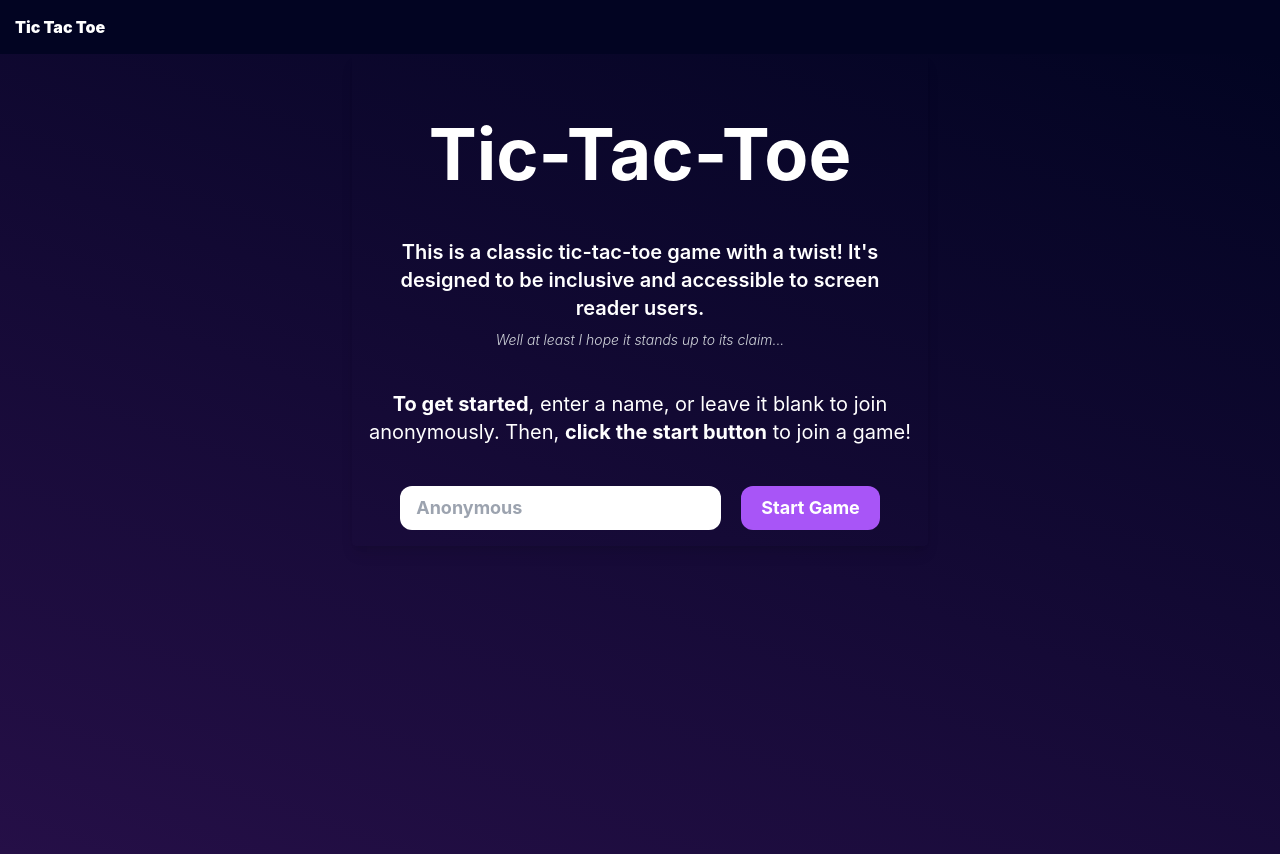
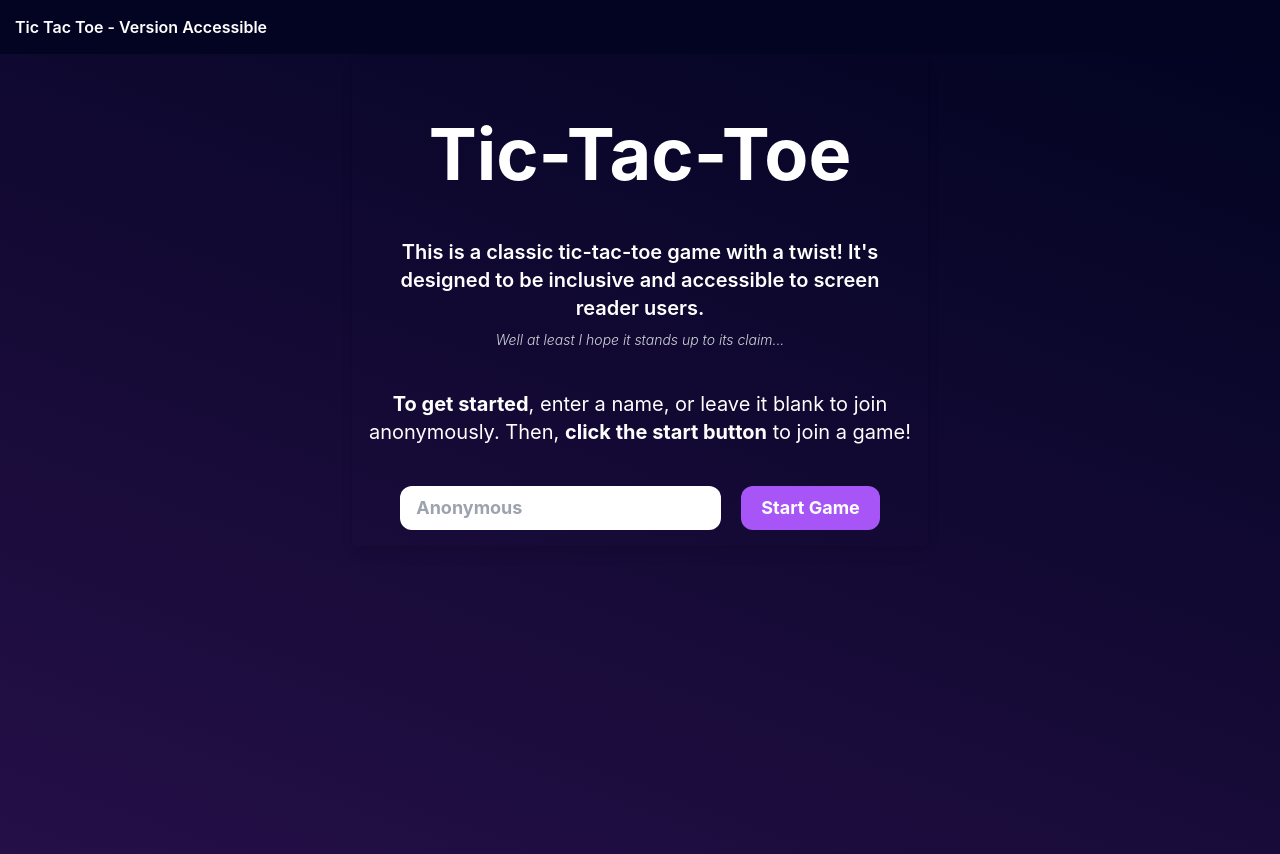
Before and after one commit to yunruu/tic-tac-toe-fe, a React (Create React App) app: page / in a window 1280 px wide. Built offline with nearby package versions, Linux system fonts and the light colour scheme.

Commit message:
feat: add router to app

```diff
--- a/src/App.tsx
+++ b/src/App.tsx
@@ -2,15 +2,22 @@ import React from "react";
 import "./App.css";
 import Start from "./components/Start";
 
+import { createBrowserRouter, RouterProvider } from "react-router-dom";
+
+const router = createBrowserRouter([
+  {
+    path: "/",
+    element: <Start />,
+  },
+]);
+
 function App() {
   return (
     <div className="App">
-      <header className="App-header">
-        <strong>Tic Tac Toe</strong>
-      </header>
+      <header className="App-header">Tic Tac Toe - Version Accessible </header>
       <main>
         <div className="App-body">
-          <Start />
+          <RouterProvider router={router} />
         </div>
       </main>
     </div>
```
